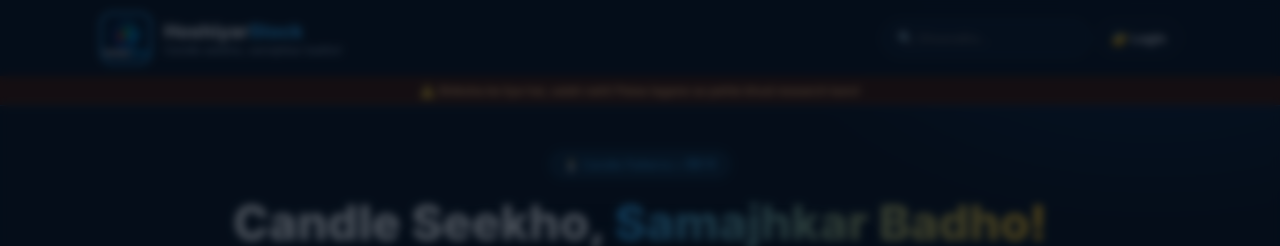
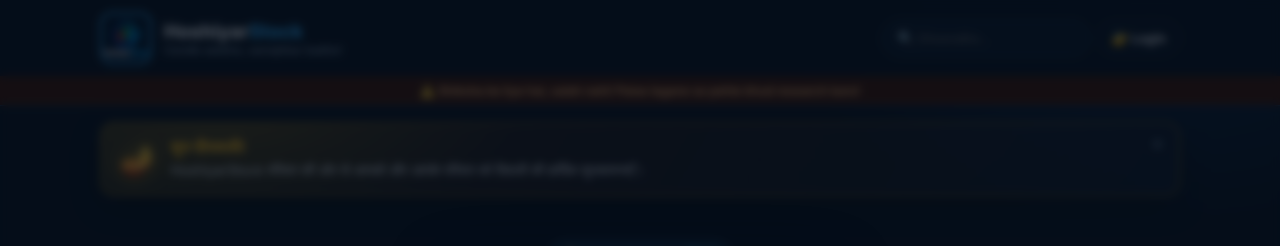
Before and after one commit to ndnayak87/hoshiyarstock, a React (Vite) app: page / in a window 1280 px wide. Shown: the top 246 px of the page. Built offline with nearby package versions, Linux system fonts and the light colour scheme.

Commit message:
Add auto-hiding Diwali greeting banner

```diff
--- a/src/App.jsx
+++ b/src/App.jsx
@@ -4,6 +4,7 @@ import { AuthProvider, useAuth } from "./lib/auth";
 import { usePosts } from "./lib/store";
 import Header from "./components/Header";
 import SubscribePopup from "./components/SubscribePopup";
+import DiwaliBanner from "./components/DiwaliBanner";
 import Home from "./pages/Home";
 import Post from "./pages/Post";
 import Login from "./pages/Login";
@@ -49,6 +50,7 @@ function Shell() {
       <ScrollTop />
       <RouteTitle posts={posts} />
       <Header search={search} setSearch={setSearch} />
+      <DiwaliBanner />
       <SubscribePopup />
       <Routes>
         <Route path="/" element={<Home posts={posts} search={search} />} />
--- /dev/null
+++ b/src/components/DiwaliBanner.jsx
@@ -0,0 +1,35 @@
+import { useEffect, useState } from "react";
+
+const HIDE_AFTER = 15000; // 15 seconds
+const FADE_MS = 420;
+
+export default function DiwaliBanner() {
+  const [visible, setVisible] = useState(true);
+  const [closing, setClosing] = useState(false);
+
+  useEffect(() => {
+    const t = setTimeout(() => setClosing(true), HIDE_AFTER);
+    return () => clearTimeout(t);
+  }, []);
+
+  useEffect(() => {
+    if (!closing) return;
+    const t = setTimeout(() => setVisible(false), FADE_MS);
+    return () => clearTimeout(t);
+  }, [closing]);
+
+  if (!visible) return null;
+
+  return (
+    <div className="container">
+      <div className={"diwali" + (closing ? " diwali-hide" : "")} role="status" aria-live="polite">
+        <span className="diwali-diya" aria-hidden="true">🪔</span>
+        <div className="diwali-text">
+          <strong>शुभ दीपावली!</strong>
+          <p>HoshiyarStock परिवार की ओर से आपको और आपके परिवार को दिवाली की हार्दिक शुभकामनाएँ।</p>
+        </div>
+        <button className="diwali-x" onClick={() => setClosing(true)} aria-label="Message band karo">✕</button>
+      </div>
+    </div>
+  );
+}
--- a/src/index.css
+++ b/src/index.css
@@ -103,3 +103,17 @@ button{font-family:inherit}
 .popup-x:hover{color:var(--text)}
 @keyframes popin{from{transform:scale(.9) translateY(12px);opacity:0}to{transform:none;opacity:1}}
 @keyframes popfade{from{opacity:0}to{opacity:1}}
+
+/* Diwali greeting */
+.diwali{position:relative;display:flex;align-items:center;gap:14px;margin:16px 0 0;padding:14px 46px 14px 18px;border:1px solid rgba(251,191,36,.5);border-radius:var(--radius);background:linear-gradient(120deg,rgba(251,191,36,.14),rgba(249,115,22,.08) 45%,rgba(16,31,51,.9));box-shadow:0 10px 30px rgba(0,0,0,.28),inset 0 0 0 1px rgba(251,191,36,.06);overflow:hidden;animation:diwaliIn .5s cubic-bezier(.2,.8,.25,1)}
+.diwali::after{content:"";position:absolute;inset:0;background:radial-gradient(420px 120px at 12% 0%,rgba(251,191,36,.18),transparent 70%);pointer-events:none}
+.diwali-hide{animation:diwaliOut .42s ease forwards}
+.diwali-diya{font-size:30px;line-height:1;filter:drop-shadow(0 0 10px rgba(251,191,36,.55))}
+.diwali-text{position:relative;z-index:1}
+.diwali-text strong{display:block;font-size:16px;font-weight:800;color:var(--gold);letter-spacing:.2px}
+.diwali-text p{font-size:13.5px;line-height:1.55;color:#e8f1fc;margin-top:3px}
+.diwali-x{position:absolute;top:8px;right:10px;z-index:2;background:none;border:0;color:var(--muted);font-size:14px;cursor:pointer;padding:4px 6px;border-radius:8px}
+.diwali-x:hover{color:var(--text);background:rgba(255,255,255,.06)}
+@media(max-width:640px){.diwali{padding:13px 42px 13px 14px;gap:10px}.diwali-diya{font-size:26px}.diwali-text strong{font-size:15px}.diwali-text p{font-size:12.5px}}
+@keyframes diwaliIn{from{opacity:0;transform:translateY(-10px)}to{opacity:1;transform:none}}
+@keyframes diwaliOut{to{opacity:0;transform:translateY(-10px)}}
```
